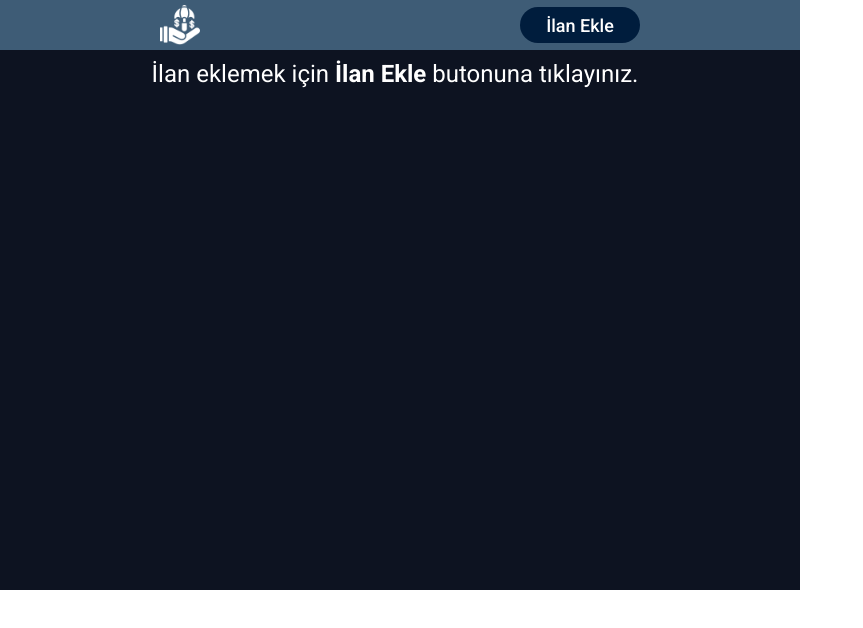
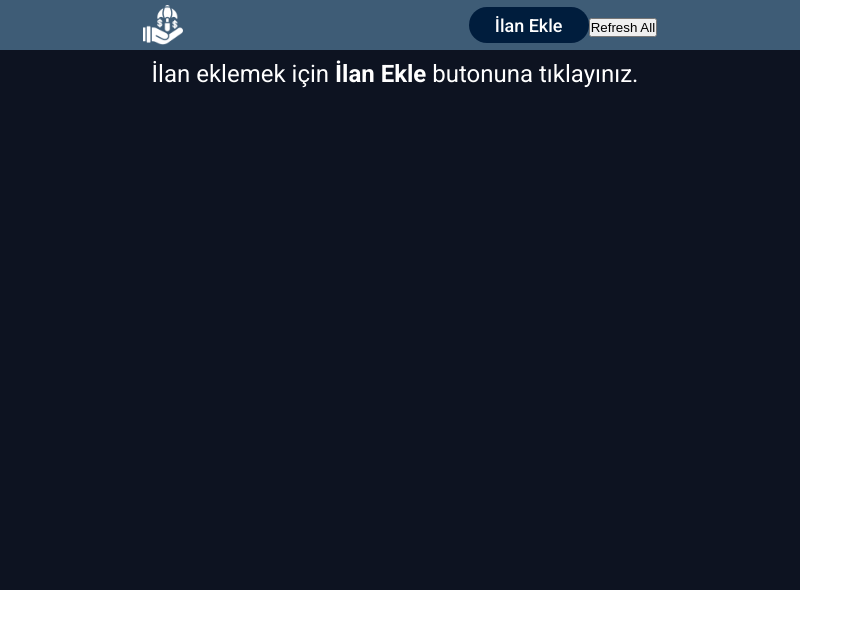
Before and after one commit to MehmetSunguralp/save-for-sale, a React (Vite) app in the folder client/: page / in a window 1280 px wide. Shown: the top 628 px of the page, without its empty margins (0-863 px from the left). Built offline with nearby package versions, Linux system fonts and the light colour scheme.

Commit message:
Refresh button implemented

```diff
--- a/client/src/components/AdWrapper/AdWrapper.jsx
+++ b/client/src/components/AdWrapper/AdWrapper.jsx
@@ -1,4 +1,4 @@
-import { createAd, refreshAds } from "../../utils/api";
+import { createAd } from "../../utils/api";
 import { Audio } from "react-loader-spinner";
 import mainLogo from "/main-logo.png";
 import "./AdWrapper.css";
@@ -8,19 +8,22 @@ import { AdItem } from "../AdItem/AdItem";
 
 export const AdWrapper = ({ list }) => {
 	const [isLoading, setIsLoading] = useState(false);
+	const [isRefreshing, setIsRefreshing] = useState(false);
 	const [adListing, setAdListing] = useState(list);
 
-	const currentDomainPath = "https://www.letgo.com/item/renault-symbol-15-dci-touch-2016-iid-1697898856";
+	const currentDomainPath = "https://www.letgo.com/item/bugaboo-bee-bebek-arabas-iid-1694381927";
 
 	const handleDomain = () => {
 		let isInstanceOf = false;
 		const existingList = JSON.parse(localStorage.getItem("adList"));
+		if (existingList) {
 			existingList.some((ad) => {
 				if (ad.url === currentDomainPath) {
 					isInstanceOf = true;
 					return true;
 				}
 			});
+		}
 		if (isInstanceOf) {
 			alert("URL already exists: " + currentDomainPath);
 		} else if (
@@ -41,16 +44,78 @@ export const AdWrapper = ({ list }) => {
 		}
 	};
 
+	// const handleRefreshAll = async () => {
+	// 	const existingList = JSON.parse(localStorage.getItem("adList"));
+	// 	if (!existingList || existingList.length === 0) {
+	// 		alert("No ads to refresh.");
+	// 		return;
+	// 	}
+
+	// 	setIsRefreshing(true);
+	// 	const refreshedAds = [];
+	// 	//localStorage.removeItem("adList");
+	// 	for (const ad of existingList) {
+	// 		try {
+	// 			// Refresh ad by calling createAd with the ad's URL
+
+	// 			const refreshedAd = await createAd(ad.url)
+	// 			refreshedAds.push(refreshedAd);
+	// 			//console.log(refreshedAds);
+	// 		} catch (error) {
+	// 			console.error(`Failed to refresh ad with URL ${ad.url}:`, error);
+	// 			// Optionally push the old ad if the refresh fails
+	// 			refreshedAds.push(ad);
+	// 		}
+	// 	}
+
+	// 	// Update localStorage and state with refreshed ads
+	// 	localStorage.setItem("adList", JSON.stringify(refreshedAds));
+	// 	setAdListing(refreshedAds);
+	// 	setIsRefreshing(false);
+	// };
+	const handleRefreshAll = async () => {
+		try {
+			const existingList = JSON.parse(localStorage.getItem("adList")) || [];
+			const updatedList = [];
+			let currentProgress = 0; // To track the current item
+
+			for (const [index, ad] of existingList.entries()) {
+				currentProgress = index + 1; // Update progress
+				setIsLoading(`${currentProgress}/${existingList.length}`); // Show progress as "1/4", "2/4", etc.
+
+				const refreshedAd = await createAd(ad.url); // Call createAd for each URL
+				if (refreshedAd) {
+					updatedList.push(refreshedAd);
+				} else {
+					console.warn("Failed to refresh ad:", ad.url);
+				}
+			}
+
+			// Update localStorage with the refreshed list
+			localStorage.setItem("adList", JSON.stringify(updatedList));
+			setAdListing(updatedList); // Update state
+			setIsLoading(false); // Stop showing the progress
+		} catch (error) {
+			console.error("Error refreshing ads:", error.message);
+			setIsLoading(false); // Stop loading in case of error
+		}
+	};
+
 	return (
 		<div>
 			<div className="header">
 				<img src={mainLogo} alt="main-logo" className="main-logo" />
-				<button className="add-btn" onClick={handleDomain} disabled={isLoading}>
+				<div>
+					<button className="add-btn" onClick={handleDomain} disabled={isLoading || isRefreshing}>
 						{isLoading ? "Yükleniyor..." : "İlan Ekle"}
 					</button>
+					<button className="refresh-btn" onClick={handleRefreshAll} disabled={isLoading}>
+						{isLoading ? `Refreshing ${isLoading}` : "Refresh All"}
+					</button>
+				</div>
 			</div>
 			<div className="ad-list-wrapper">
-				{isLoading ? ( // Show loader when loading
+				{isLoading || isRefreshing ? ( // Show loader when loading or refreshing
 					<Audio
 						height="100"
 						width="100"
@@ -59,7 +124,7 @@ export const AdWrapper = ({ list }) => {
 						wrapperStyle={{}}
 						wrapperClass="loader-wrapper"
 					/>
-				) : adListing ? ( // Show ad listings if not loading
+				) : adListing ? ( // Show ad listings if not loading or refreshing
 					adListing.reverse().map((listingData, index) => {
 						return <AdItem listingData={listingData} key={index} />;
 					})
--- a/client/src/utils/api.js
+++ b/client/src/utils/api.js
@@ -1,44 +1,26 @@
 import axios from "axios";
-
 export const createAd = async (url) => {
 	try {
 		const response = await axios.post("http://localhost:3000/thumbnail", { url });
-		console.log(response.data);
+		console.log("API Response:", response.data);
 
+		const newAd = response.data; // Extract the new ad data
+
+		// Update localStorage
 		if (localStorage.getItem("adList")) {
 			const existingList = JSON.parse(localStorage.getItem("adList"));
-			existingList.push(response.data);
+			existingList.push(newAd);
 			localStorage.setItem("adList", JSON.stringify(existingList));
 		} else {
-			localStorage.setItem("adList", JSON.stringify([response.data]));
+			localStorage.setItem("adList", JSON.stringify([newAd]));
 		}
+
+		return newAd; // Explicitly return the new ad data
 	} catch (error) {
-		alert(error.response.data.message);
+		// Handle error
+		const errorMessage = error.response?.data?.message || "An error occurred";
+		alert(errorMessage);
+		console.error("Error in createAd:", errorMessage);
+		return null; // Explicitly return null on failure
 	}
 };
-
-export const refreshAds = async () => {
-	try {
-		if (localStorage.getItem("adList")) {
-			const existingList = JSON.parse(localStorage.getItem("adList"));
-			const updatedList = await Promise.all(
-				existingList.map(async (ad) => {
-					try {
-						const response = await axios.post("http://localhost:3000/thumbnail", { url: ad.url });
-						return response.data; // Return the updated ad data
-					} catch (error) {
-						console.error(`Failed to refresh ad: ${ad.url}`, error);
-						return ad; // Return the old ad data if refresh fails
-					}
-				})
-			);
-			localStorage.setItem("adList", JSON.stringify(updatedList));
-			alert("Ads have been refreshed!");
-		} else {
-			alert("No ads to refresh.");
-		}
-	} catch (error) {
-		console.error("Error refreshing ads:", error);
-		alert("Failed to refresh ads.");
-	}
-};
```
Lines whose indentation alone changed are shown as unchanged.
